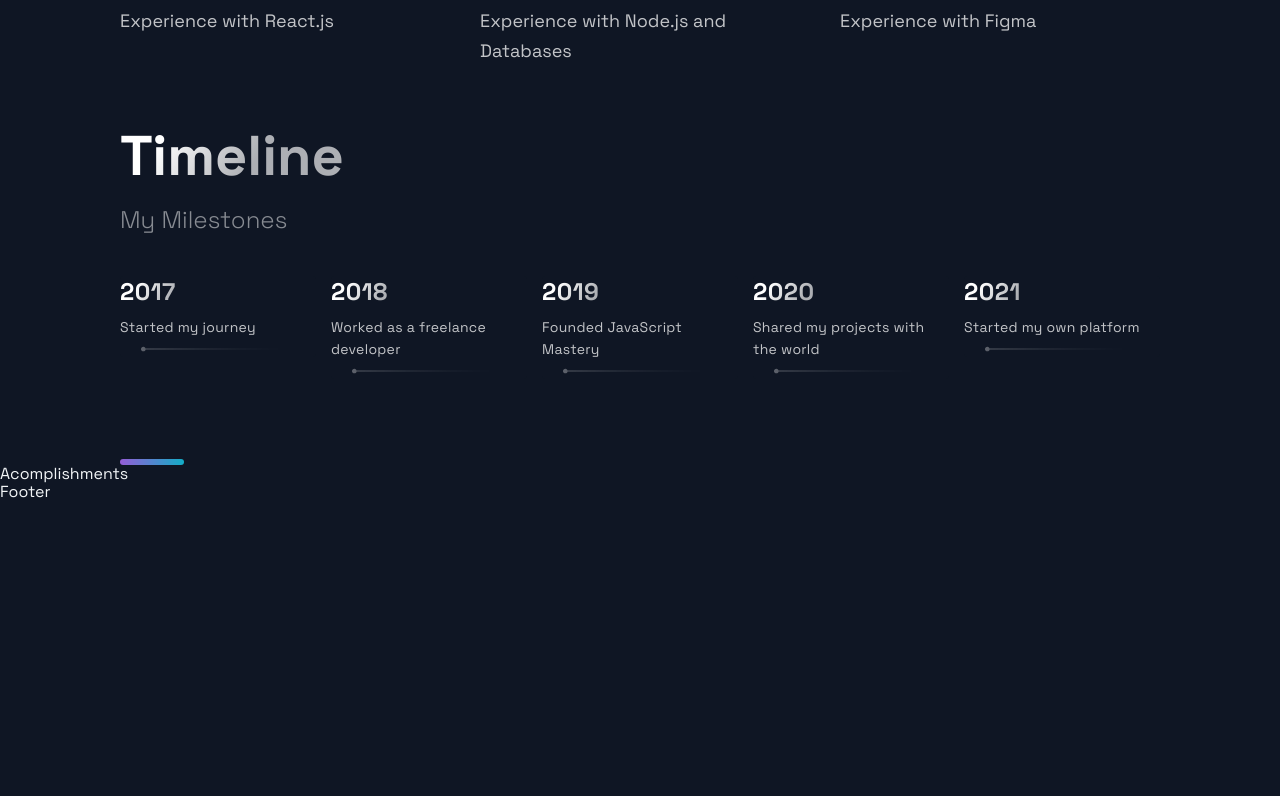
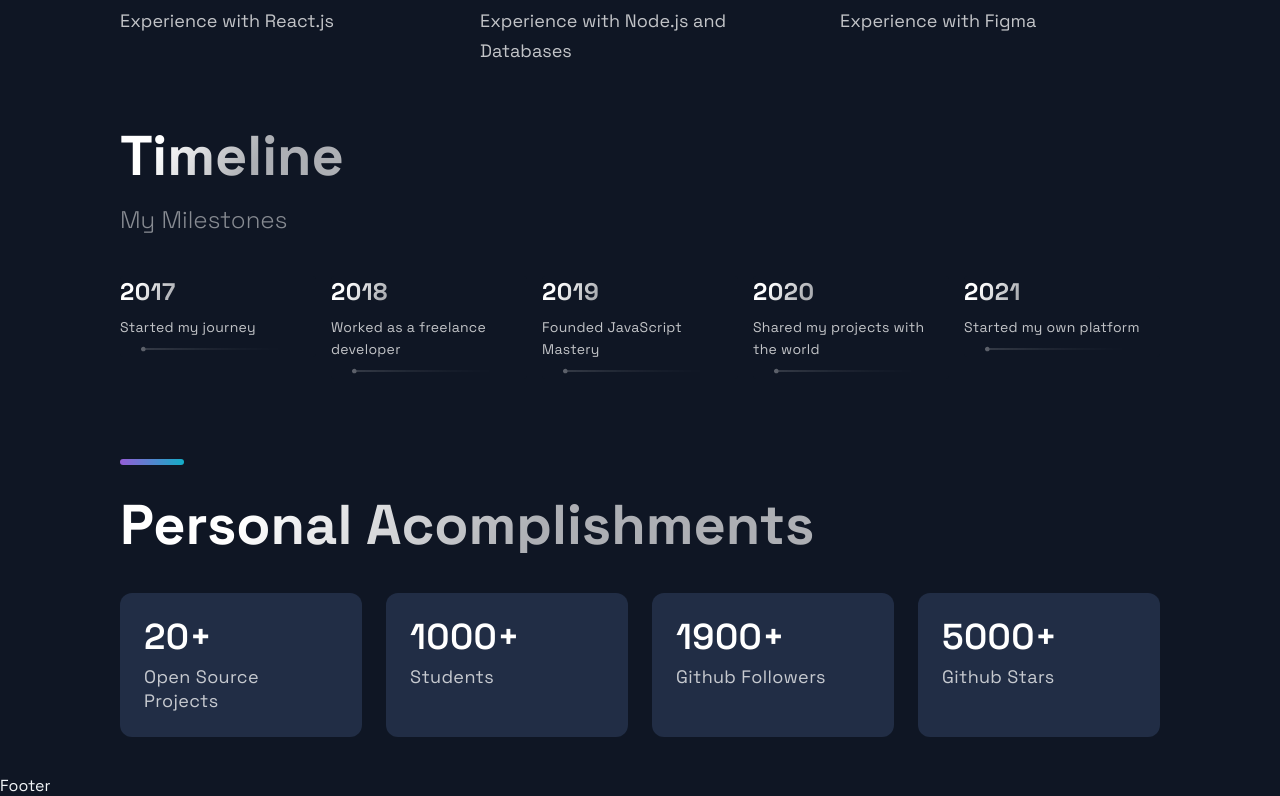
Before and after one commit to cod182/portfolio_codie, a Next.js app: page / in a window 1280 px wide. Shown: the part 2341-3137 px from the top of the page. Before the commit the page ends 2843 px from the top, so only its background shows below. Built offline with nearby package versions, Linux system fonts and the light colour scheme.

Commit message:
acomplishents section added with sample data

```diff
--- a/src/components/Acomplishments/Acomplishments.js
+++ b/src/components/Acomplishments/Acomplishments.js
@@ -1,19 +1,28 @@
 import React from 'react';
 
-import { Section, SectionDivider, SectionTitle } from '../../styles/GlobalComponents';
+import {
+  Section,
+  SectionDivider,
+  SectionTitle,
+} from '../../styles/GlobalComponents';
 import { Box, Boxes, BoxNum, BoxText } from './AcomplishmentsStyles';
 
-const data = [
-  { number: 20, text: 'Open Source Projects'},
-  { number: 1000, text: 'Students', },
-  { number: 1900, text: 'Github Followers', },
-  { number: 5000, text: 'Github Stars', }
-];
+import { AcomplishmentsData } from '../../constants/constants';
 
 const Acomplishments = () => (
-  <div>
-    Acomplishments
-  </div>
+  <Section>
+    <SectionTitle>Personal Acomplishments</SectionTitle>
+    <Boxes>
+      {AcomplishmentsData.map((card, index) => {
+        return (
+          <Box key={index}>
+            <BoxNum>{card.number}+</BoxNum>
+            <BoxText>{card.text}</BoxText>
+          </Box>
+        );
+      })}
+    </Boxes>
+  </Section>
 );
 
 export default Acomplishments;
--- a/src/constants/constants.js
+++ b/src/constants/constants.js
@@ -44,3 +44,11 @@ export const TimeLineData = [
   { year: 2020, text: 'Shared my projects with the world', },
   { year: 2021, text: 'Started my own platform', },
 ];
+
+export const AcomplishmentsData = [
+  { number: 20, text: 'Open Source Projects' },
+  { number: 1000, text: 'Students' },
+  { number: 1900, text: 'Github Followers' },
+  { number: 5000, text: 'Github Stars' },
+
+]
```
